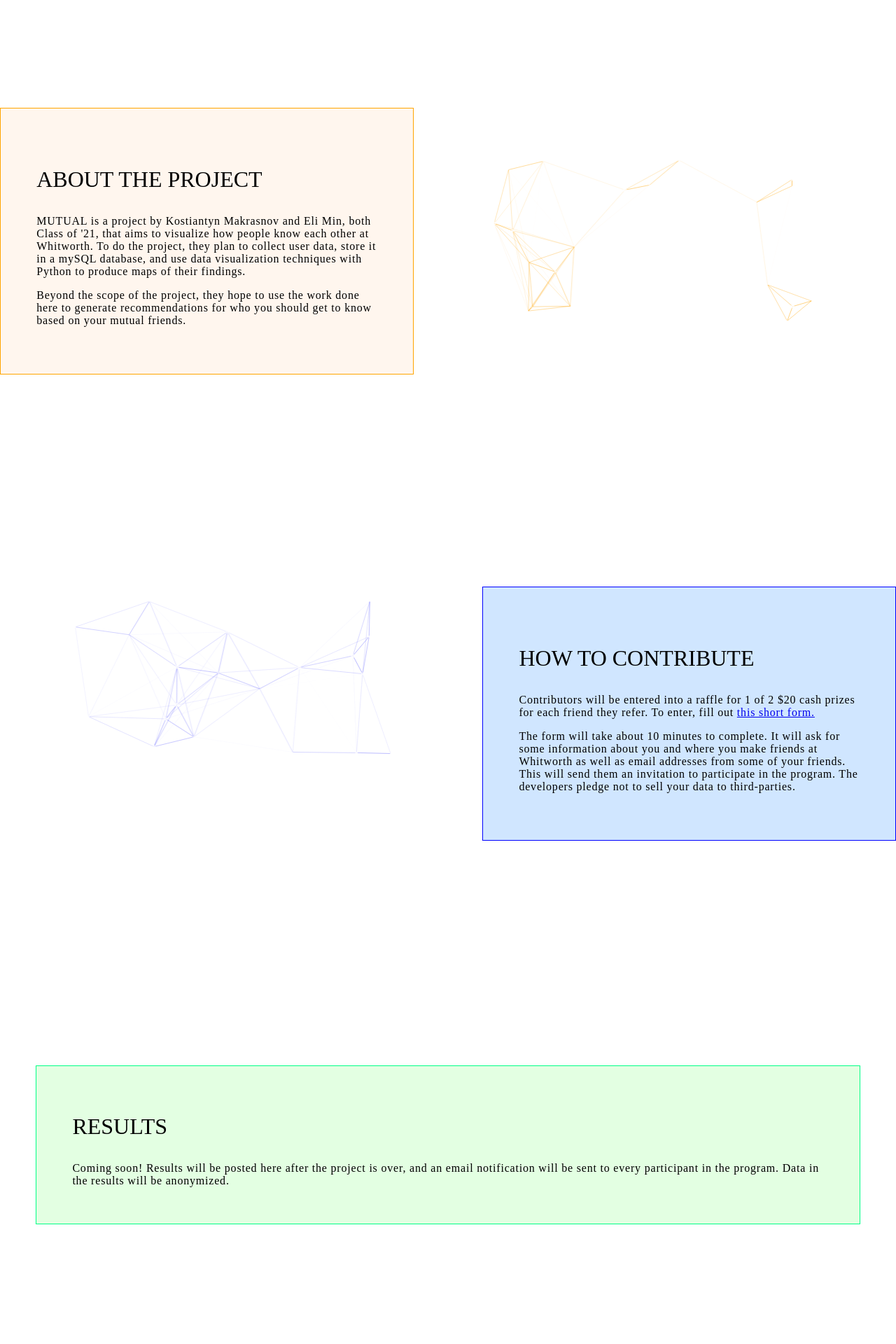
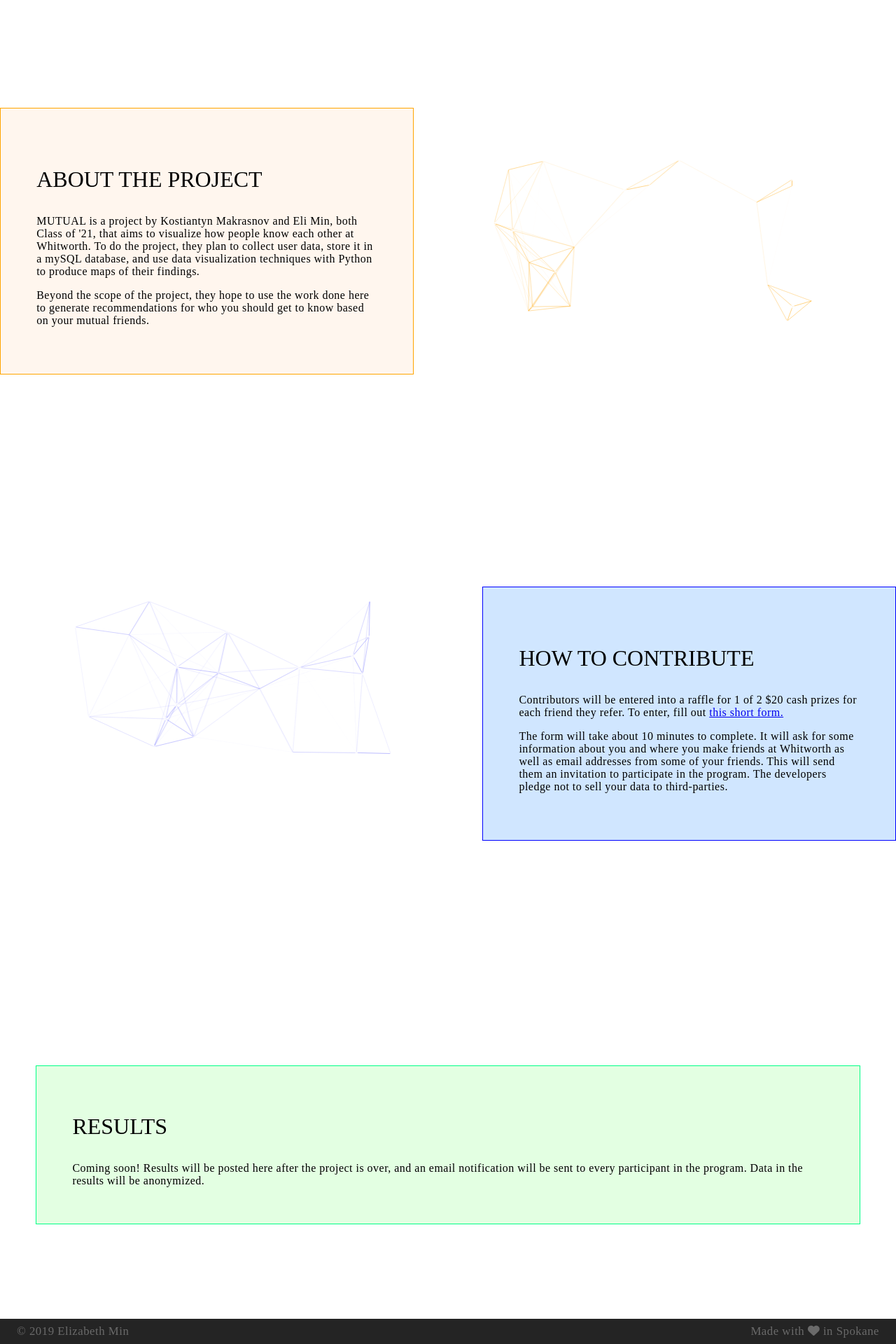
Before and after one commit to elmmo/mutual, a Jekyll site: the page built from index.html, in a window 1280 px wide. Shown: the part 926-2846 px from the top of the page at 70% size. Built offline with Jekyll 4.4.1, drawn with Linux system fonts in a browser that asks for light colours; nearby versions of some CDN libraries; some web fonts are replaced; before the commit the page ends 2810 px from its top, so only the background shows below that.

Commit message:
Add footer

```diff
--- /dev/null
+++ b/_includes/footer.html
@@ -0,0 +1,4 @@
+<div class="footer">
+    <p>&#169; 2019 Elizabeth Min</p>
+    <span>Made with <i class="fas fa-heart"></i> in Spokane</span>
+</div>
--- a/_layouts/home.html
+++ b/_layouts/home.html
@@ -2,6 +2,7 @@
 <html>
     <head>
         <title>{{ page.title }}</title>
+        <script src="https://kit.fontawesome.com/583dcbd373.js"></script>
         <link rel="stylesheet" href="assets/main.css" />
     </head>
     <body>
--- /dev/null
+++ b/_sass/_footer.scss
@@ -0,0 +1,13 @@
+.footer {
+    display: flex;
+    justify-content: space-between;
+    background-color: $dark-accent;
+    color: rgb(106, 106, 106);
+    padding: 0.5em 1.5em;
+    p, span {
+        font-family: $loose-text;
+        letter-spacing: 0.03em;
+        font-size: 1.05em;
+        margin: 0;
+    }
+}
--- a/_sass/_placeholders.scss
+++ b/_sass/_placeholders.scss
@@ -1,7 +1,7 @@
 %info-panel-font-style {
     p {
         font-family: $loose-text;
-        letter-spacing: 0.05em;
+        letter-spacing: 0.03em;
     }
     p:first-child {
         font-family: $title-text;
--- a/assets/main.scss
+++ b/assets/main.scss
@@ -12,4 +12,5 @@
 @import "mixins.scss";
 @import "site.scss";
 @import "header.scss";
+@import "footer.scss";
 @import "panel.scss";
--- a/index.html
+++ b/index.html
@@ -31,3 +31,5 @@ layout: home
     section-title="Results"
     content-1="Coming soon! Results will be posted here after the project is over, and an email notification will be sent to every participant in the program. Data in the results will be anonymized."
     content-2=""    %}
+
+{% include footer.html %}
```
